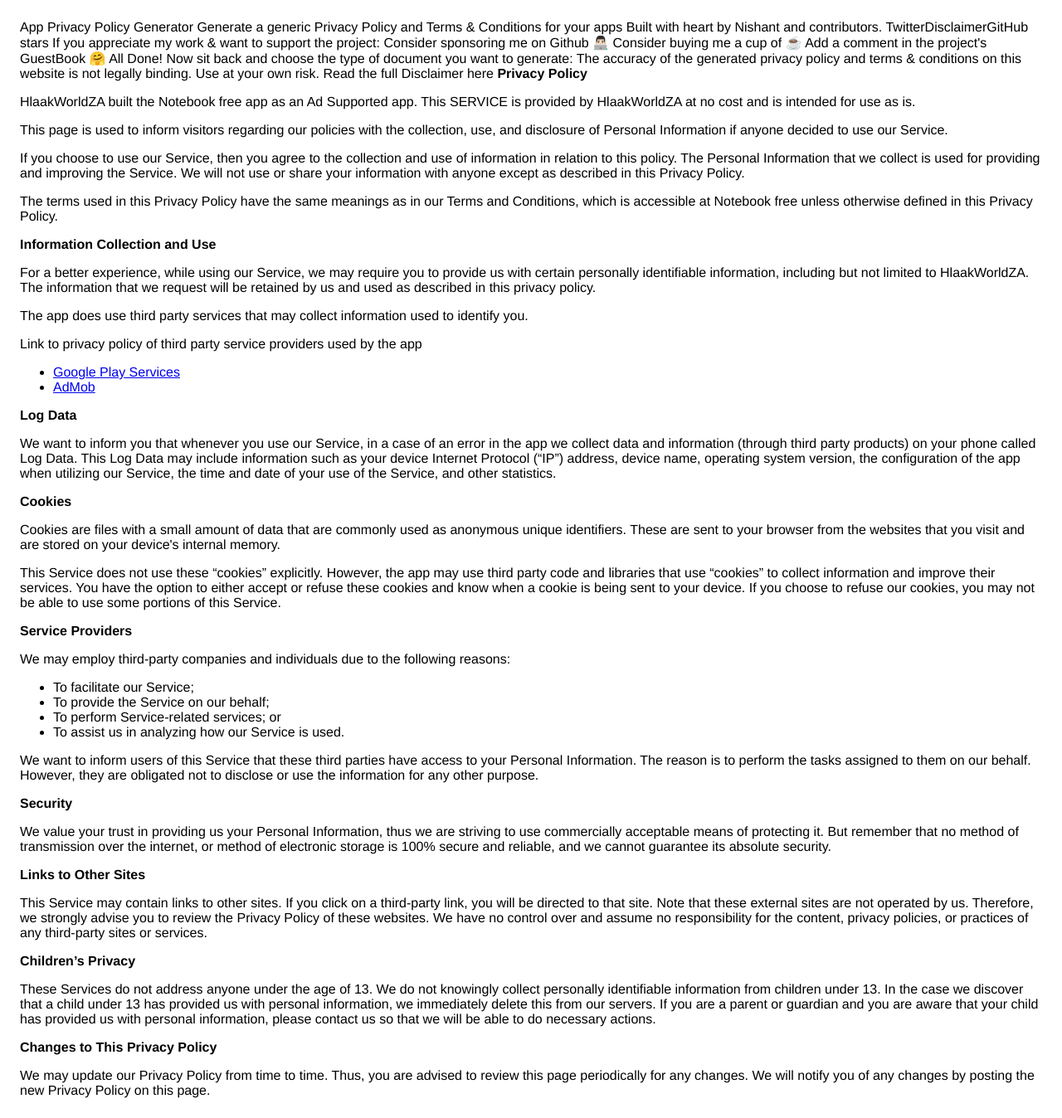
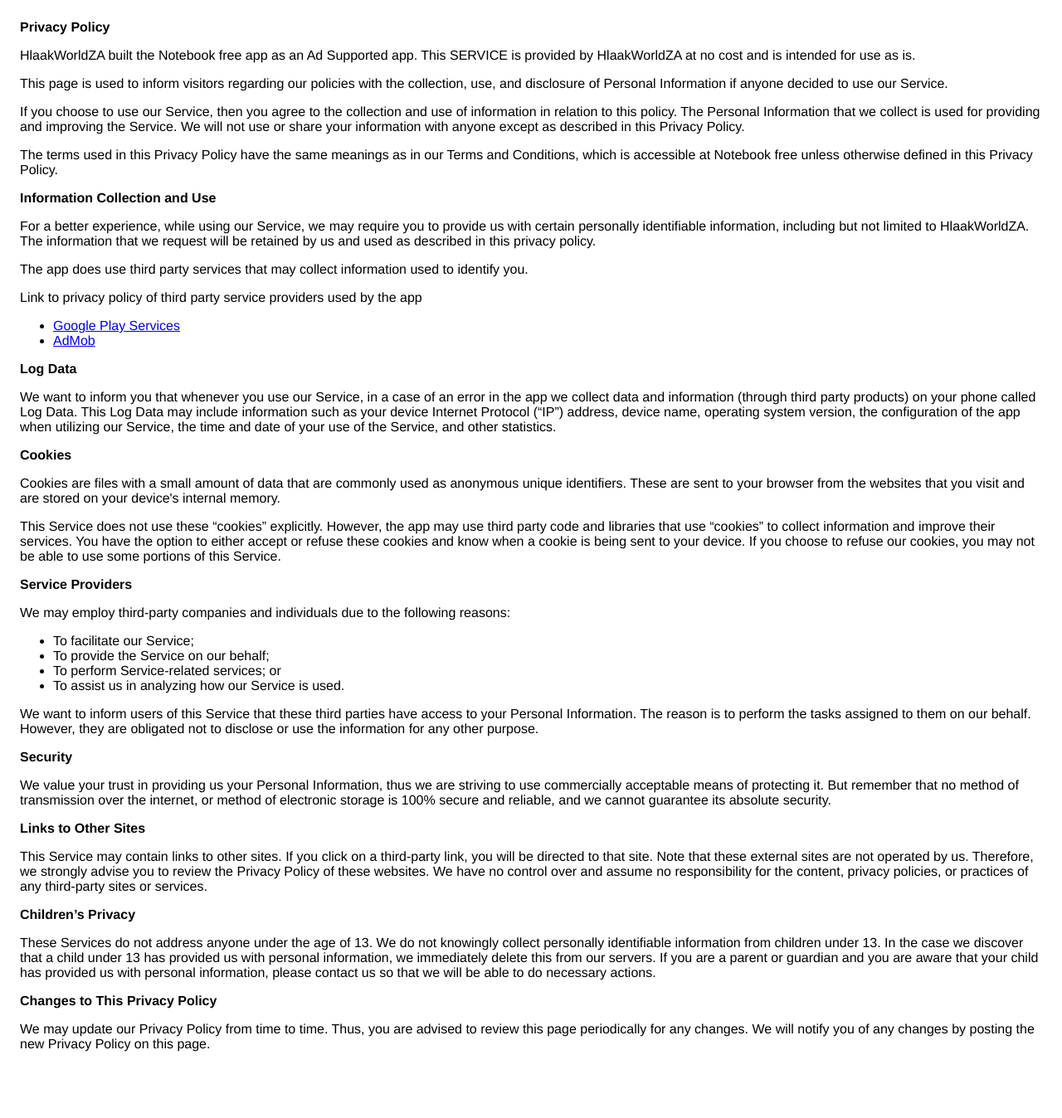
Before and after one commit to HlaakWorld/notebook, a PHP site: page / in a window 1280 px wide. Shown: the whole page at 83% size. After the commit the page ends 1268 px from the top, so only its background shows below. Run offline with PHP 8.4, Linux system fonts and the light colour scheme.

Commit message:
Update index.php

```diff
--- a/index.php
+++ b/index.php
@@ -1,25 +1,3 @@
-App Privacy Policy Generator
-Generate a generic Privacy Policy and Terms & Conditions for your apps
-Built with heart by Nishant and contributors.
-
-TwitterDisclaimerGitHub stars
-
-
-If you appreciate my work & want to support the project:
-Consider sponsoring me on Github 👨🏻‍💻
-Consider buying me a cup of ☕
-Add a comment in the project's GuestBook 🤗
-All Done!
-Now sit back and choose the type of document you want to generate:
-
-
-
-
-The accuracy of the generated privacy policy and terms & conditions on this website is not legally binding. Use at your own risk.
-
-Read the full Disclaimer here
-
-
 <!DOCTYPE html>
     <html>
     <head>
```
